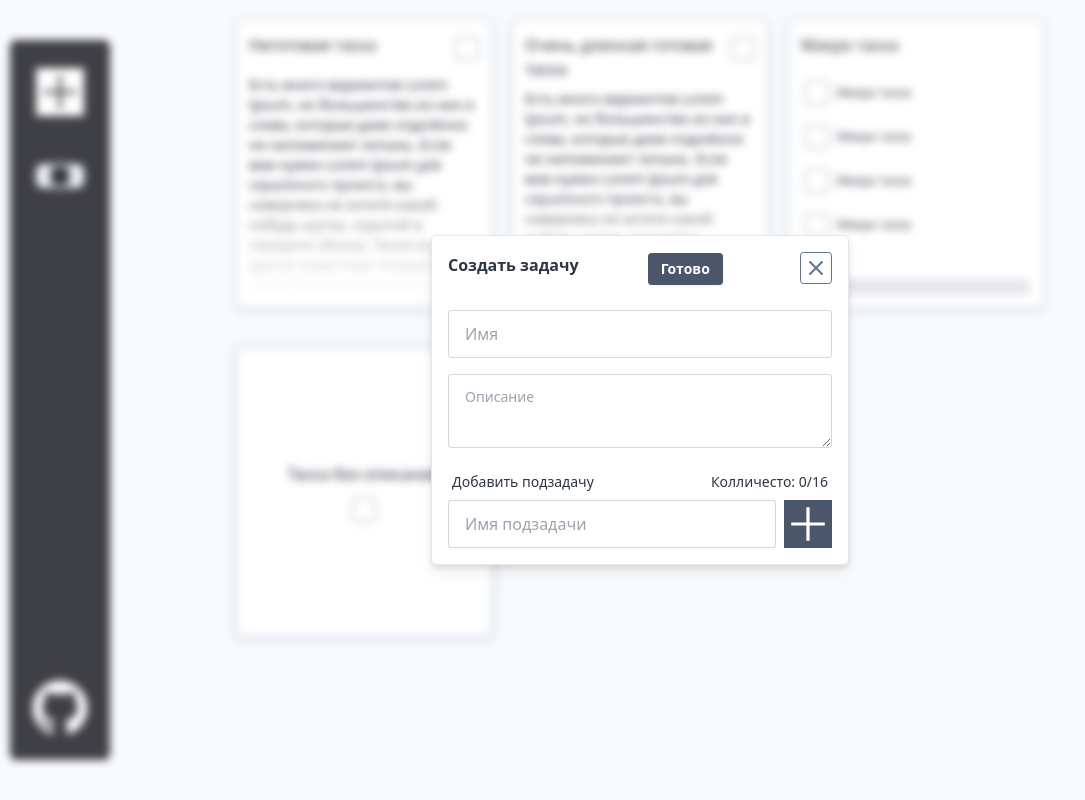
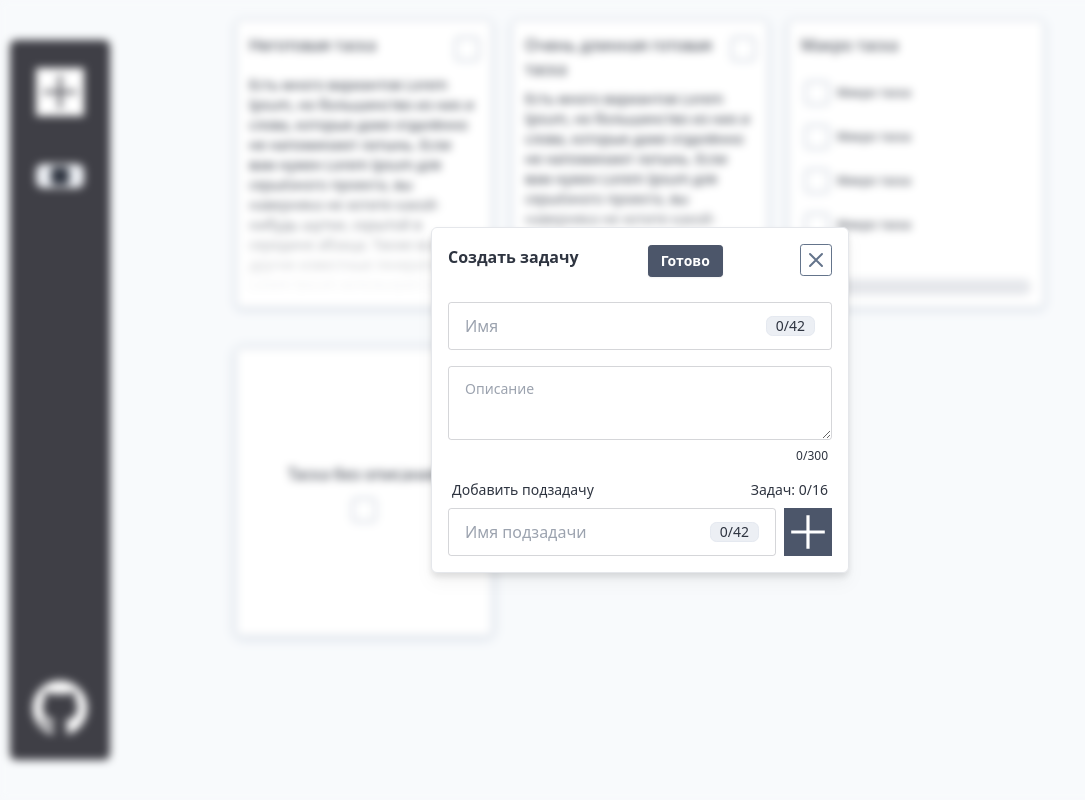
Before and after one commit to al-revenko/vtasks, a Vue app: page / in a window 1280 px wide. Both pictures are taken after a click on the button 60 px from the left and 92 px from the top of the page. Shown: the whole page, without its empty margins (0-1085 px from the left). Built offline with nearby package versions, Linux system fonts and the light colour scheme.

Commit message:
Дополнил логику и стили компонента CreateTaskModal

```diff
--- a/src/components/CreateTaskModal.vue
+++ b/src/components/CreateTaskModal.vue
@@ -17,54 +17,85 @@
         pt-6
       `"
     >
+      <label class="input input-bordered flex items-center gap-2 bg-transparent w-full">
         <input
           type="text"
+          class="grow"
           placeholder="Имя"
-        class="bg-transparent input input-bordered w-full"
+          required
+          :maxlength="titleMaxLength"
           v-model="formData.title"
         />
+        <span class="badge">{{ formData.title.length + '/' + titleMaxLength }}</span>
+      </label>
+
+      <label class="form-control">
         <textarea
-        class="textarea textarea-bordered bg-transparent max-h-96"
+          class="textarea textarea-bordered bg-transparent max-h-44"
           placeholder="Описание"
+          :maxlength="descMaxLength"
           v-model="formData.desc"
         ></textarea>
-      <div>
+        <div class="label">
+          <span class="label-text-alt"></span>
+          <span class="label-text-alt">{{
+            (formData.desc?.length ?? 0) + '/' + descMaxLength
+          }}</span>
+        </div>
+      </label>
+    </form>
+    <form @submit.prevent="callbacks.onMicroTaskAdd">
       <label class="form-control w-full">
         <div class="label">
           <span class="label-text">Добавить подзадачу</span>
-            <span class="label-text">Колличесто: {{ microTasks.length }}/16</span>
+          <span class="label-text">Задач: {{ microTasks.length }}/{{ microTasksMaxCount }}</span>
         </div>
         <div :class="`flex gap-2`">
+          <label class="input input-bordered flex items-center gap-2 bg-transparent w-full">
             <input
               type="text"
+              class="grow"
               placeholder="Имя подзадачи"
-              class="input input-bordered w-full bg-transparent"
+              required
+              :maxlength="titleMaxLength"
               v-model="microTaskHeading"
             />
-            <AddBtn type="button" @click="callbacks.onMicroTaskAdd" :class="'btn-md'" />
+            <span class="badge">{{ microTaskHeading.length + '/' + titleMaxLength }}</span>
+          </label>
+          <AddBtn type="submit" :class="'btn-md'" />
         </div>
       </label>
-      </div>
-      <ul :class="`grid grid-col-1 gap-y-2 ` + microTasksScroll " v-if="microTasks.length > 0">
+      <template v-if="microTasks.length > 0">
+        <ul
+          :class="`
+            mt-5 h-[145px]
+            flex flex-col gap-2
+            overflow-y-auto overflow-x-hidden
+          `"
+        >
           <li
-          :class="`flex justify-between items-center gap-2`"
+            :class="`
+              pr-2
+              flex justify-between items-center gap-2
+            `"
             v-for="(task, i) in microTasks"
             :key="i"
           >
-          <span>{{ task }}</span>
+            <span :class="`text-sm break-words`">{{ task }}</span>
             <CloseBtn
               type="button"
               :class="'btn-xs'"
-            @click="() => (callbacks.onMicroTasksDelete(i))"
+              @click="() => callbacks.onMicroTasksDelete(i)"
             />
           </li>
         </ul>
+      </template>
     </form>
   </ModalWindow>
 </template>
 
 <script setup lang="ts">
-import { computed, ref } from 'vue'
+import { ref } from 'vue'
 import ModalWindow from '@/components/ui/ModalWindow.vue'
 import CloseBtn from '@/components/ui/CloseBtn.vue'
 import AddBtn from '@/components/ui/AddBtn.vue'
@@ -77,11 +108,13 @@ interface IFormData {
 const isShowModel = defineModel<boolean>('isShow', { required: true })
 const emit = defineEmits(['taskCreated'])
 
+const titleMaxLength = 42
+const descMaxLength = 300
+const microTasksMaxCount = 16
+
 const formData = ref<IFormData>({ title: '' })
 const microTasks = ref<string[]>([])
 const microTaskHeading = ref<string>('')
-
-const microTasksScroll = computed(() => microTasks.value.length > 4 ? ' overflow-y-scroll ' : '')
 
 const callbacks = {
   onSubmit: () => {
@@ -96,7 +129,7 @@ const callbacks = {
   },
 
   onMicroTaskAdd() {
-    if (microTaskHeading.value.length > 0) {
+    if (microTaskHeading.value.length > 0 && microTasks.value.length < microTasksMaxCount) {
       microTasks.value.push(microTaskHeading.value)
       microTaskHeading.value = ''
     }
```
Lines whose indentation alone changed are shown as unchanged.
